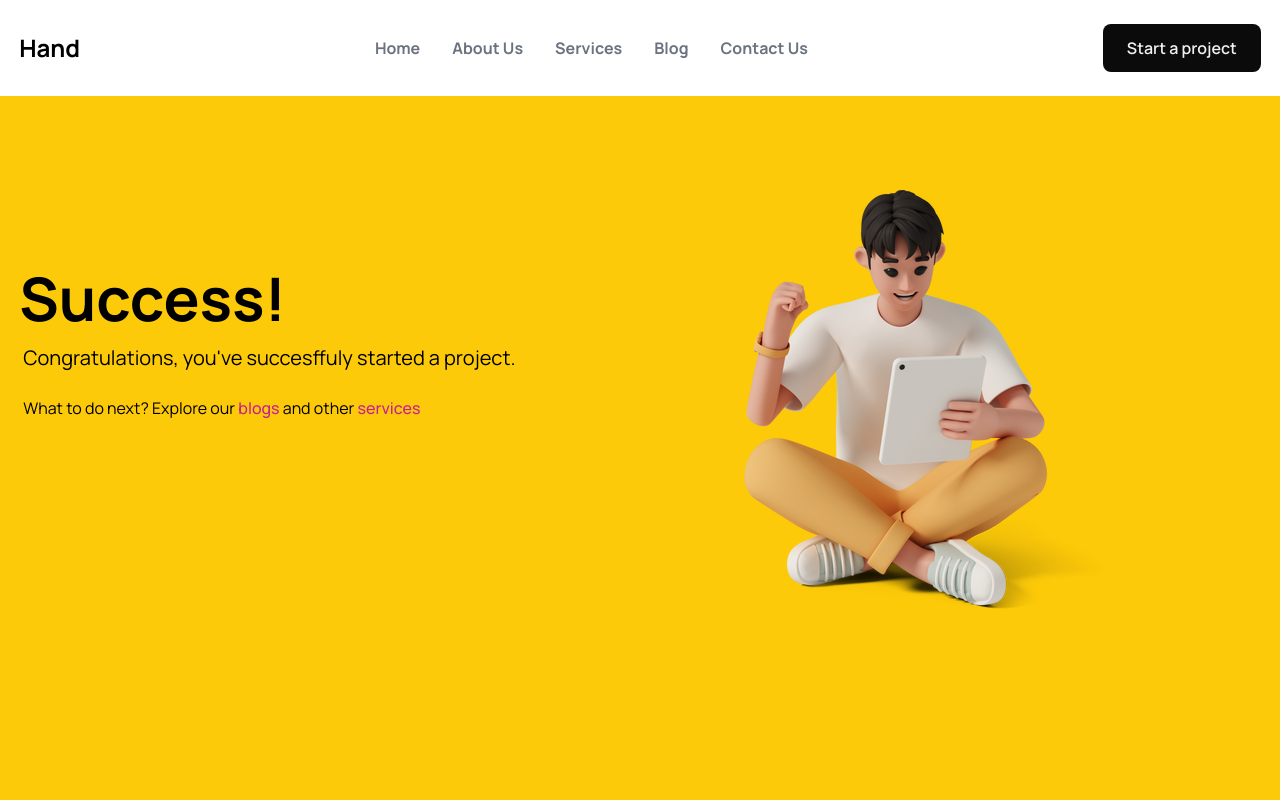
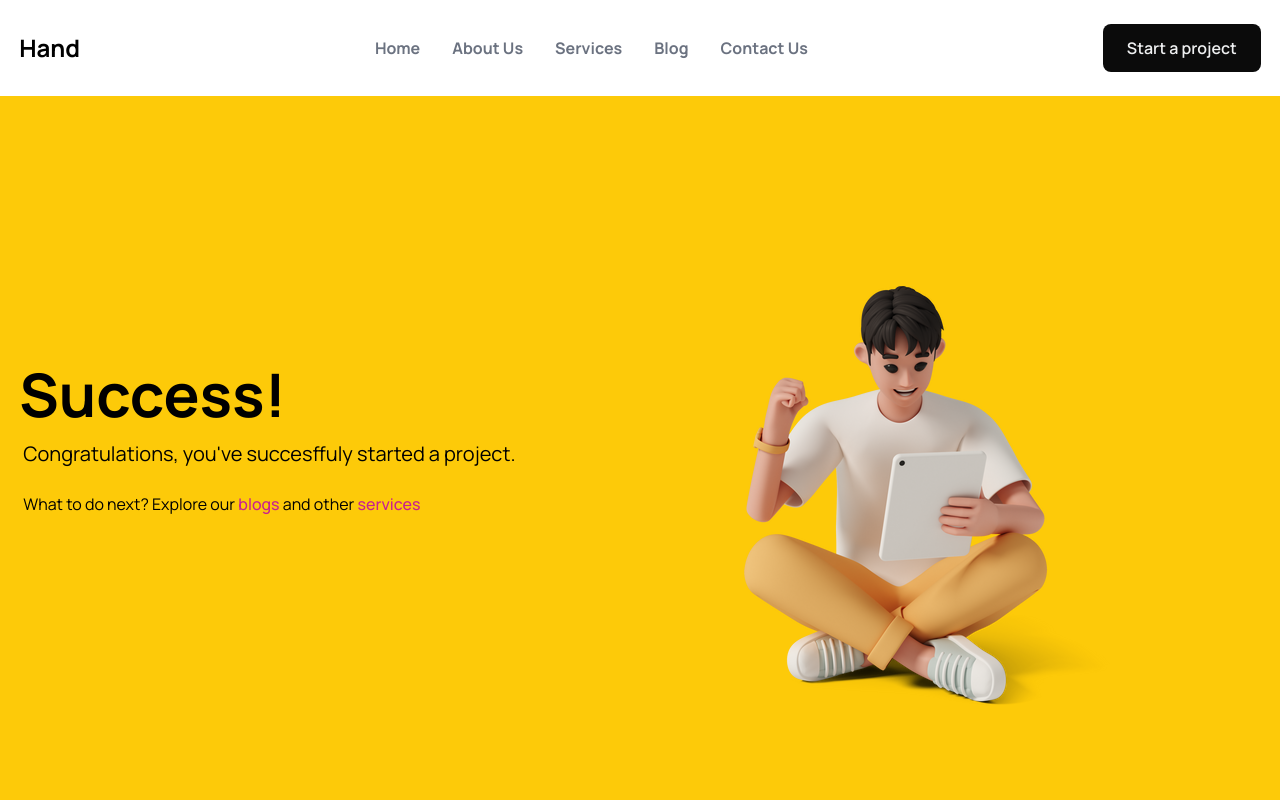
Before and after one commit to AJ1732/smg-task, a React (Vite) app: page /success in a window 1280 px wide. Shown: the top 800 px of the page. Built offline with nearby package versions, Linux system fonts and the light colour scheme.

Commit message:
chore: add margin top

```diff
--- a/src/components/layout/SuccessPage.tsx
+++ b/src/components/layout/SuccessPage.tsx
@@ -3,7 +3,7 @@ import success from "../../assets/img/success.png";
 
 const SuccessPage = () => {
   return (
-    <main className="full-width content-grid min-h-dvh bg-primary-0">
+    <main className="full-width content-grid mt-24 min-h-dvh bg-primary-0">
       <div className="flex flex-col items-start lg:items-center justify-center gap-20 py-12 xl:flex-row">
         <div className="space-y-6 lg:pb-28">
           <hgroup className="space-y-4">
```
